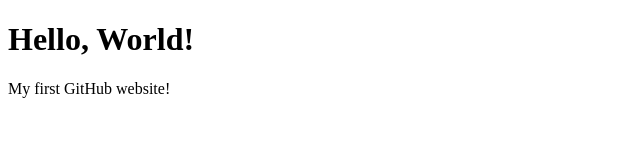
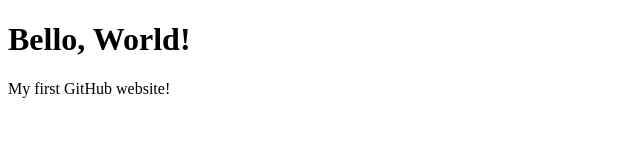
Before and after one commit to leahgmauch13/Leah-Mauch-Website, a plain HTML site: page index.html in a window 1280 px wide. Shown: the full height of the page, 0-640 px from the left. Drawn offline with Linux system fonts and the light colour scheme.

Commit message:
Update index.html

```diff
--- a/index.html
+++ b/index.html
@@ -4,7 +4,7 @@
   <title>Bello World</title>
 </head>
 <body>
-  <h1>Hello, World!</h1>
+  <h1>Bello, World!</h1>
   <p>My first GitHub website!</p>
 </body>
 </html>
```
